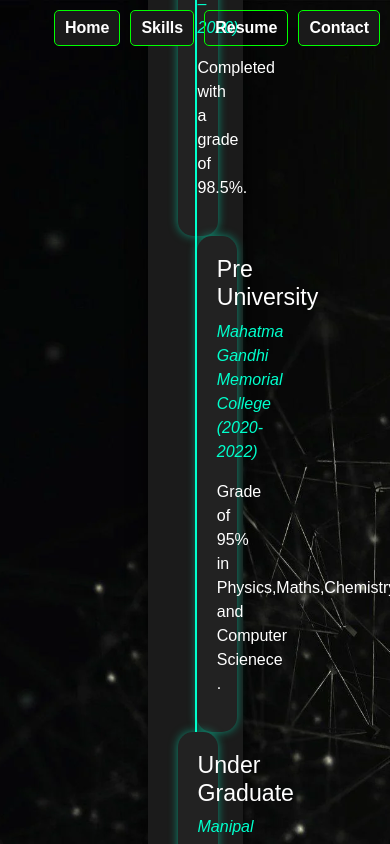
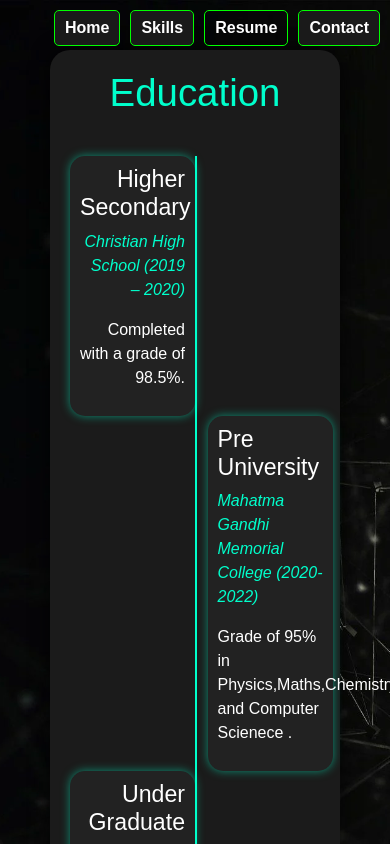
Before and after one commit to srirama2004/PortfolioFinal, a React (Create React App) app: page /exedu in a window 390 px wide. Shown: the top 844 px of the page. Built offline with nearby package versions, Linux system fonts and the light colour scheme.

Commit message:
Update exedu.css

```diff
--- a/src/components/exedu.css
+++ b/src/components/exedu.css
@@ -105,10 +105,10 @@
         padding: 50px;
         font-family: 'Poppins', sans-serif;
         color: white;
-        max-width: 1000px;
+        max-width: 2000px;
         margin: auto;
-        margin-top: 20%;
-        width: 50vw;
+        margin-top: 70%;
+        width: 100vw;
     }
 
     /* Section Title */
@@ -122,7 +122,7 @@
     /* ===== Education Section (Zig-Zag Timeline) ===== */
     .education-section {
         margin-top: 80px;
-        padding: 30px;
+        padding: 20px;
         background: #1b1b1b;
         border-radius: 20px;
         box-shadow: 0 0 20px rgba(0,0,0,0.8);
@@ -130,7 +130,7 @@
 
     .timeline {
         position: relative;
-        max-width: 900px;
+        max-width: 1000px;
         margin: auto;
     }
 
@@ -145,8 +145,8 @@
     }
 
     .timeline-item {
-        width: 40%;
-        padding: 20px;
+        width: 50%;
+        padding: 10px;
         background: #222;
         border-radius: 15px;
         position: relative;
```
